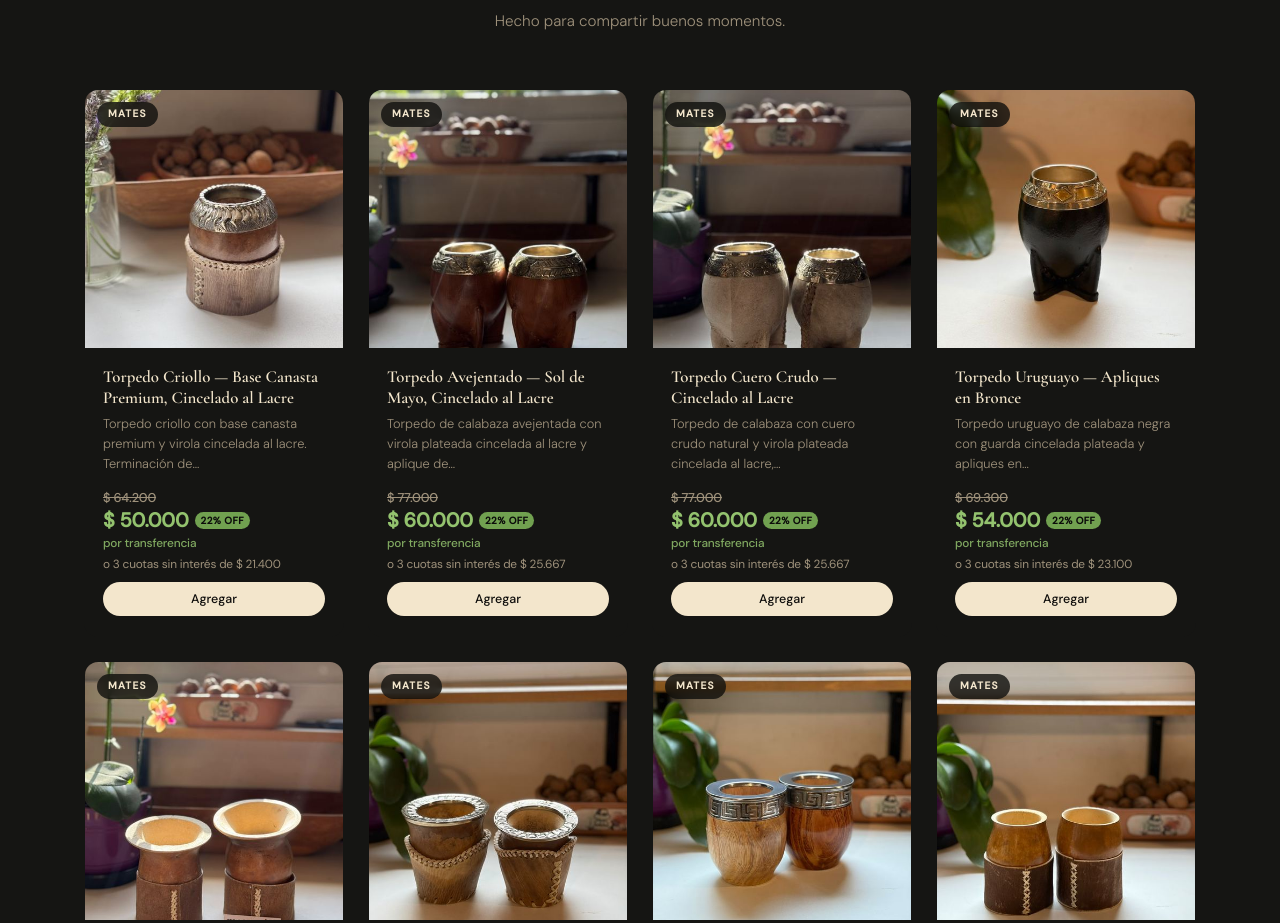
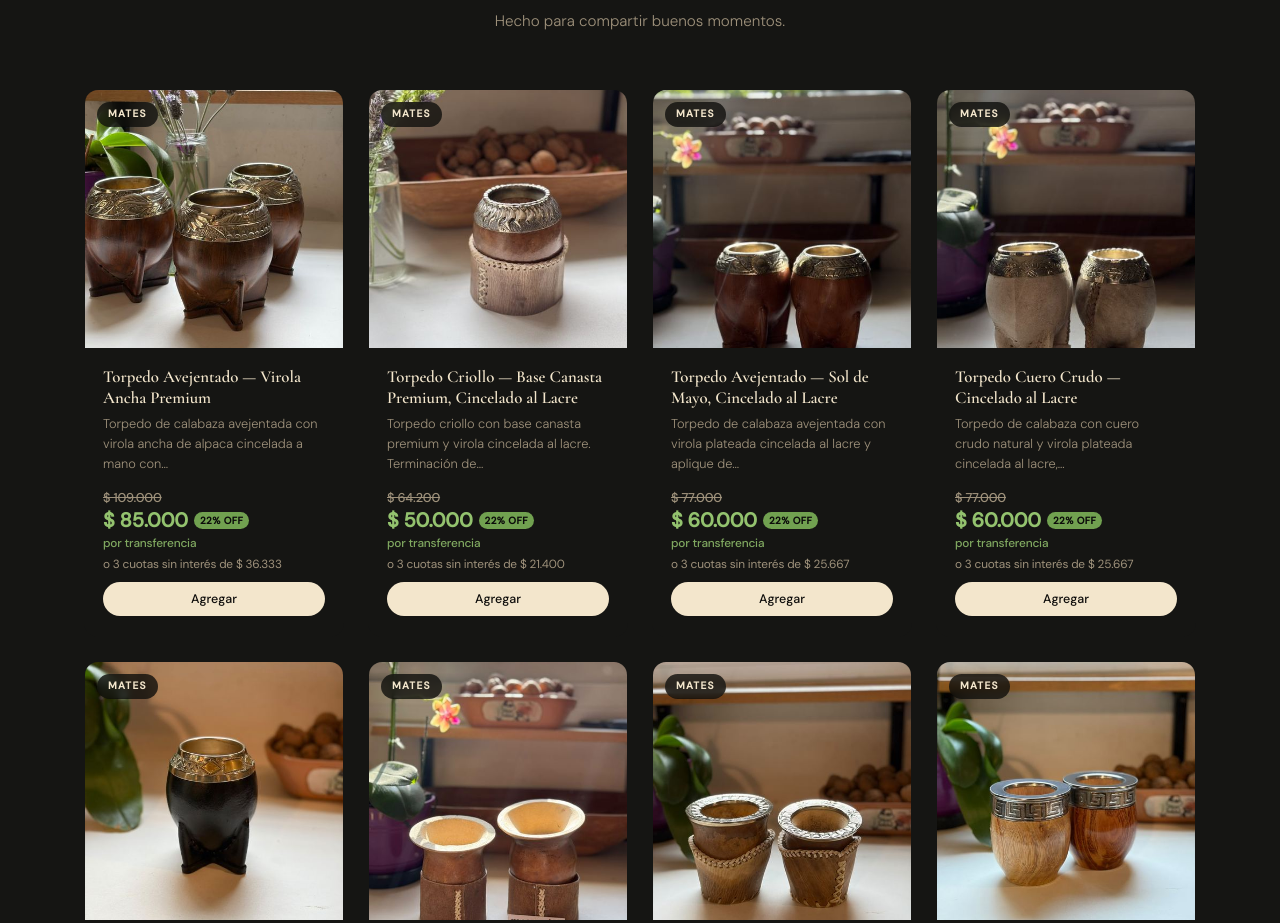
Before and after one commit to mateoricci05/mates.rico, a plain HTML site: page index.html in a window 1280 px wide. Shown: the part 1174-2097 px from the top of the page. Drawn offline with nearby package versions, Linux system fonts and the light colour scheme.

Commit message:
Nuevos: Torpedo Avejentado Virola Ancha Premium, Yerbera de Gamuza Sol de Mayo y Bombillón Trenzado
Co-Authored-By: Claude Opus 5.5 <noreply@anthropic.com>
Claude-Session: https://claude.ai/code/session_01NLtDBJ16CwrFS3Xma8uW5w

```diff
--- a/index.html
+++ b/index.html
@@ -41,7 +41,7 @@
   <link rel="preconnect" href="https://fonts.gstatic.com" crossorigin />
   <link href="https://fonts.googleapis.com/css2?family=Cormorant+Garamond:ital,wght@0,400;0,600;0,700;1,400;1,600&family=DM+Sans:wght@300;400;500&display=swap" rel="stylesheet"/>
   <script src="https://unpkg.com/feather-icons@4.29.2/dist/feather.min.js" defer></script>
-  <link rel="stylesheet" href="styles.css?v=202611160146" />
+  <link rel="stylesheet" href="styles.css?v=202611162302" />
 </head>
 <body>
 
@@ -581,6 +581,6 @@
   <!-- Toast -->
   <div class="toast" id="toast"></div>
 
-  <script src="script.js?v=202611160146"></script>
+  <script src="script.js?v=202611162302"></script>
 </body>
 </html>
--- a/script.js
+++ b/script.js
@@ -12,6 +12,22 @@ const productos = [
 
 
   // ─── MATES ───────────────────────────────────────────
+  {
+    id: 51,
+    nombre: "Torpedo Avejentado — Virola Ancha Premium",
+    descripcion: "Torpedo de calabaza avejentada con virola ancha de alpaca cincelada a mano con hojas, y base con patas forradas. Tiene boca ancha, ideal para cebar cómodo y armar bien la montañita. Una pieza premium para lucirse en la ronda. Bombilla no incluida.",
+    precio: 85000,
+    stock: 3,
+    imagen: "img/torpedo_avejentado_virola_ancha.jpg",
+    categoria: "Mates",
+    features: [
+      "Forma torpedo tradicional",
+      "Calabaza avejentada",
+      "Virola ancha de alpaca cincelada",
+      "Boca ancha",
+      "Bombilla no incluida",
+    ],
+  },
   {
     id: 41,
     nombre: "Torpedo Criollo — Base Canasta Premium, Cincelado al Lacre",
@@ -449,6 +465,22 @@ const productos = [
       "Compatible con cualquier mate",
     ],
   },
+  {
+    id: 53,
+    nombre: "Bombillón Trenzado — 100% Alpaca",
+    descripcion: "Bombillón de alpaca 100% con cuerpo trenzado, virolas labradas y filtro cuchara. Pico ancho y cómodo, no se tapa. Un clásico que dura toda la vida.",
+    precio: 31000,
+    stock: 2,
+    imagen: "img/bombillon_trenzado_alpaca.jpg",
+    categoria: "Bombillas",
+    features: [
+      "100% alpaca",
+      "Cuerpo trenzado",
+      "Virolas labradas",
+      "Filtro tipo cuchara",
+      "Compatible con cualquier mate",
+    ],
+  },
 
   {
     id: 42,
@@ -499,6 +531,21 @@ const productos = [
       "Asas trenzadas a mano",
       "Ideal para llevar el set de mate completo",
       "Pieza única, hecha a mano",
+    ],
+  },
+  {
+    id: 52,
+    nombre: "Yerbera de Gamuza — Sol de Mayo",
+    descripcion: "Yerbera de gamuza con el Sol de Mayo grabado y cierre. Entran 250g de yerba: ideal para llevar en la matera, el auto o la mochila sin que se te desparrame nada.",
+    precio: 14000,
+    stock: 3,
+    imagen: "img/yerbera_gamuza_sol_de_mayo.jpg",
+    categoria: "Accesorios",
+    features: [
+      "Capacidad: 250g de yerba",
+      "Gamuza con Sol de Mayo grabado",
+      "Cierre para que no se vuelque",
+      "Liviana, ideal para llevar",
     ],
   },
   {
```
Also changed, not shown: img/bombillon_trenzado_alpaca.jpg (added), img/mini/bombillon_trenzado_alpaca.jpg (added), img/mini/torpedo_avejentado_virola_ancha.jpg (added), img/mini/yerbera_gamuza_sol_de_mayo.jpg (added), img/torpedo_avejentado_virola_ancha.jpg (added), img/yerbera_gamuza_sol_de_mayo.jpg (added).
